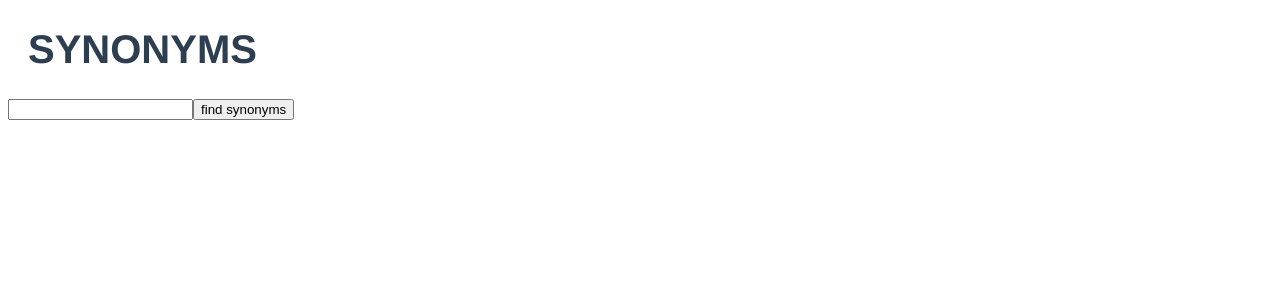
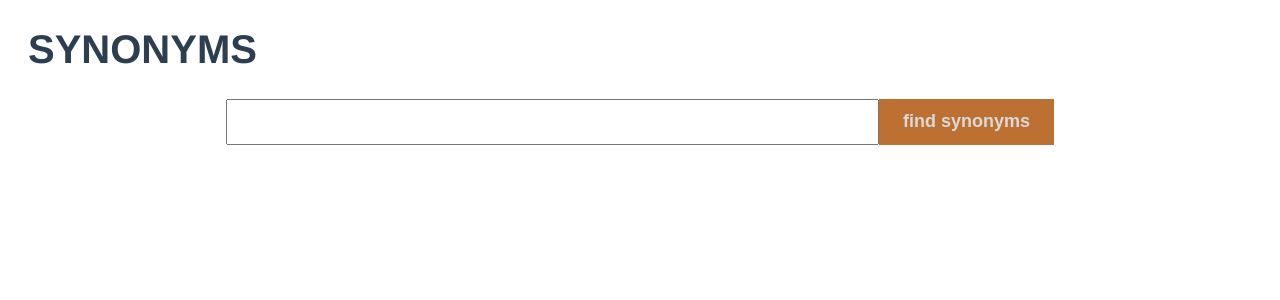
Before and after one commit to jessicalyn/synonyms, a Vue app: page / in a window 1280 px wide. Shown: the top 300 px of the page. Built offline with nearby package versions, Linux system fonts and the light colour scheme.

Commit message:
Complete styling

```diff
--- a/src/App.vue
+++ b/src/App.vue
@@ -48,13 +48,14 @@ export default {
           throw Error (response.statusText)
         }
         const result = await response.json()
-        if(result.length === 0) {
+        console.log(result[0].meta)
+        if(result[0].meta === undefined || result.length === 0) {
           return this.error = "Sorry we can't find synonyms for that word. Try another!"
         }
         const synonyms = result[0].meta.syns.flat()
         this.searchResults = synonyms
       } catch (error) {
-        this.error = error.message
+        console.log(error.message)
       }
     },
     newSyn: function(e) {
@@ -75,4 +76,59 @@ export default {
   margin: 0;
   box-sizing: border-box;
 }
+
+form {
+  display: flex;
+  flex-direction: row;
+  justify-content: center
+}
+
+input {
+  width: 50%;
+  height: 40px;
+  font-size: 18px;
+  padding-left: 15px;
+}
+
+button {
+  width: 175px;
+  height: 46px;
+  background-color: #BC7032;
+  border: none;
+  color: #DBD9DA;
+  font-size: 18px;
+  font-weight: 600;
+}
+
+button:hover {
+  background-color: #DCB286;
+  color: #F1F1F1;
+  cursor: pointer
+}
+
+h3 {
+  text-align: center;
+  font-size: 30px;
+}
+
+ul {
+  width: 75%;
+  margin: auto;
+  display: flex;
+  flex-wrap: wrap;
+  justify-content: center;
+  padding: 0
+}
+
+li {
+  display: inline;
+  text-decoration: none;
+  padding: 15px;
+  font-size: 18px;
+  font-weight: 500;
+}
+
+li:hover {
+  cursor: pointer;
+}
 </style>
```
